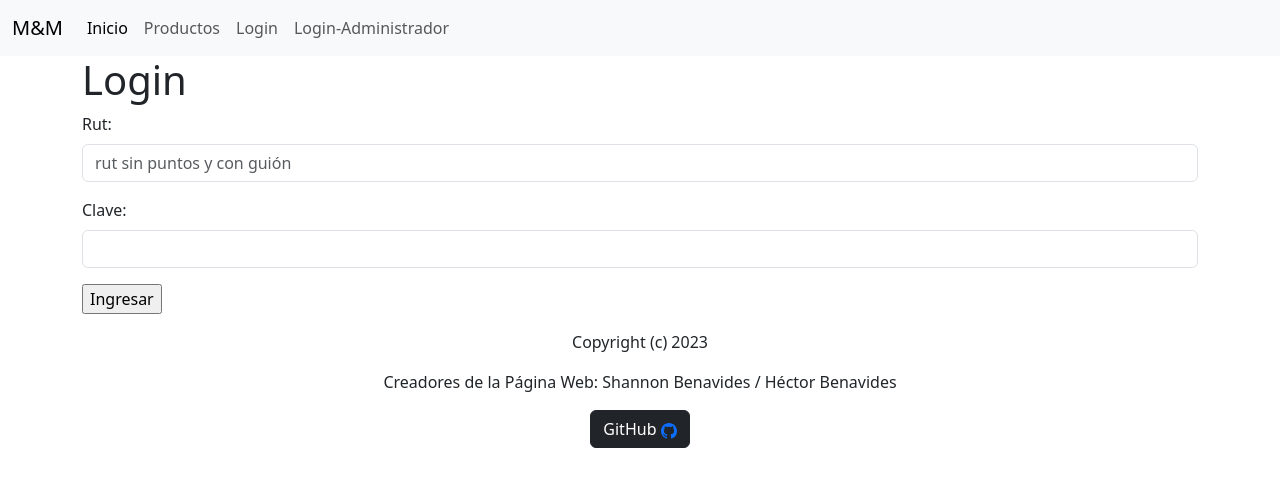
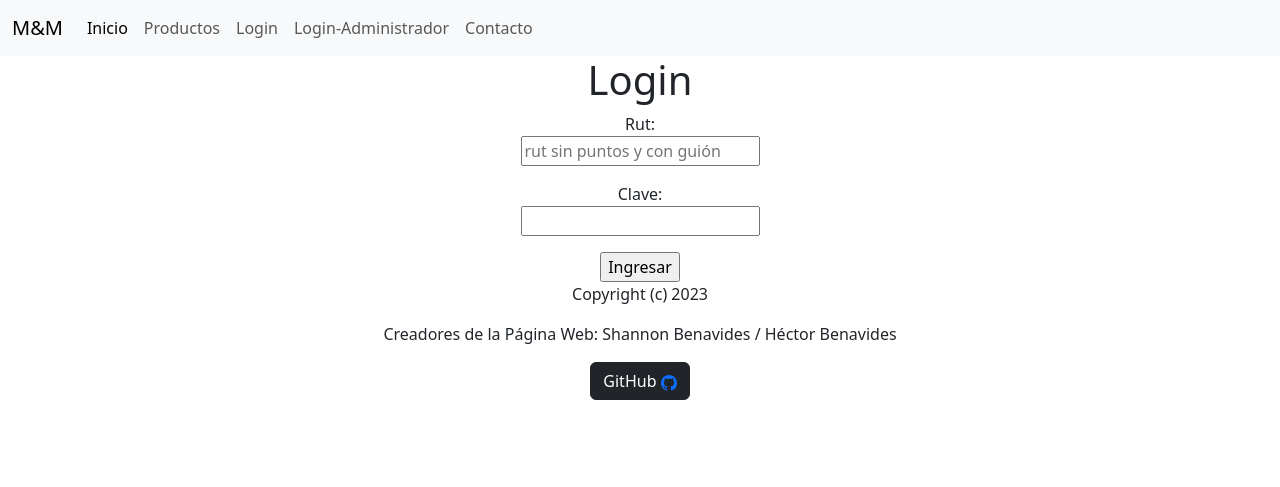
Before and after one commit to hbenavidesviera/Programaci-nWeb, a PHP site: page /acceso.php in a window 1280 px wide. Shown: the top 487 px of the page. Run offline with PHP 8.4, Linux system fonts and the light colour scheme.

Commit message:
actualizacion

```diff
--- a/Productos.php
+++ b/Productos.php
@@ -28,12 +28,14 @@
         </li>
         <li class="nav-item">
           <a class="nav-link" href="accesoAdmin.php">Login-Administrador</a>
+          <li class="nav-item">
+          <a class="nav-link" href="Contacto.php">Contacto</a>
         </li>
       </ul>
     </div>
   </div>
 </nav>
-<body style="background-image: linear-gradient(to bottom right, #33475b, #0033CC, #FF77CC, rgb(255, 122, 89));">
+<body background="img/background.jpg">
 <!-- titulo de la pag -->
 <header>
 <h1> Nuestros productos</h1>
--- a/acceso.php
+++ b/acceso.php
@@ -6,9 +6,9 @@
     <link href="https://cdn.jsdelivr.net/npm/bootstrap@5.3.0/dist/css/bootstrap.min.css" rel="stylesheet" integrity="sha384-9ndCyUaIbzAi2FUVXJi0CjmCapSmO7SnpJef0486qhLnuZ2cdeRhO02iuK6FUUVM" crossorigin="anonymous">
     <script src="https://cdn.jsdelivr.net/npm/bootstrap@5.3.0/dist/js/bootstrap.bundle.min.js" integrity="sha384-geWF76RCwLtnZ8qwWowPQNguL3RmwHVBC9FhGdlKrxdiJJigb/j/68SIy3Te4Bkz" crossorigin="anonymous"></script>
 
-    <title>Login</title>
+    <title>Inicio de Sesión</title>
 </head>
-<body>
+<body class="text-center">
 
 <nav class="navbar navbar-expand-lg bg-body-tertiary">
 <div class="container-fluid">
@@ -29,33 +29,36 @@
         </li>
         <li class="nav-item">
           <a class="nav-link" href="accesoAdmin.php">Login-Administrador</a>
+          <li class="nav-item">
+          <a class="nav-link" href="Contacto.php">Contacto</a>
         </li>
       </ul>
     </div>
   </div>
 </nav>
-<div class="container-md">
 <h1>Login </h1>
 
 
     <form action="Login.php" method="post">
     <div class="mb-3">
 
-        <label for="Rut" class="form-label">Rut:</label>
-        <input type="text" name="rut" class="form-control" placeholder="rut sin puntos y con guión">
+        <label for="Rut">Rut:</label>
+        <br>
+        <input type="text" name="rut" placeholder="rut sin puntos y con guión">
     </div>
     <div class="mb-3">
 
-        <label for="Rut" class="form-label">Clave:</label>
-        <input type="password" class="form-control" name="clave">
+        <label for="Rut">Clave:</label>
+        <br>
+        <input type="password" name="clave">
+        <br>
     </div>
     <div class="mb-3">
 
         <input type="submit" value="Ingresar">
-    </div>
+
 
     </form>
-</div>
 <footer>
             <p align="center">Copyright (c) 2023</p>
             <p align="center">Creadores de la Página Web: Shannon Benavides / Héctor Benavides</p>
--- a/accesoAdmin.php
+++ b/accesoAdmin.php
@@ -29,6 +29,8 @@
         </li>
         <li class="nav-item">
           <a class="nav-link" href="accesoAdmin.php">Login-Administrador</a>
+          <li class="nav-item">
+          <a class="nav-link" href="Contacto.php">Contacto</a>
         </li>
       </ul>
     </div>
--- a/panel.php
+++ b/panel.php
@@ -40,6 +40,8 @@ if (!isset($_SESSION['rut'])) {
         </li>
         <li class="nav-item">
           <a class="nav-link" href="accesoAdmin.php">Login-Administrador</a>
+          <li class="nav-item">
+          <a class="nav-link" href="Contacto.php">Contacto</a>
         </li>
       </ul>
     </div>
--- a/panelAdmin.php
+++ b/panelAdmin.php
@@ -41,6 +41,8 @@ if (!isset($_SESSION['rut'])) {
         </li>
         <li class="nav-item">
           <a class="nav-link" href="accesoAdmin.php">Login-Administrador</a>
+          <li class="nav-item">
+          <a class="nav-link" href="Contacto.php">Contacto</a>
         </li>
       </ul>
     </div>
```
Also changed, not shown: img/background.jpg (added).
